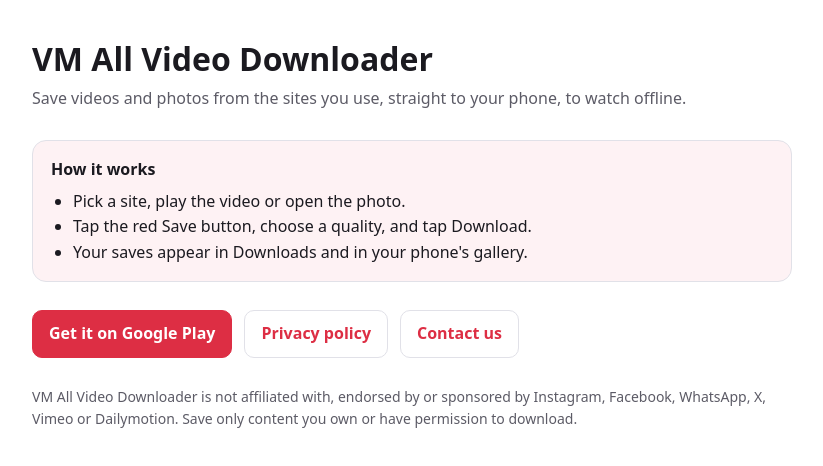
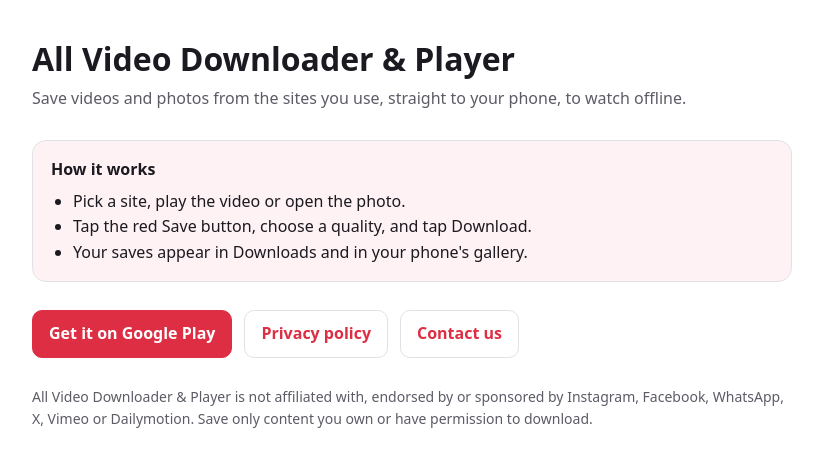
Before and after one commit to geetap05/geetap05.github.io, a plain HTML site: page index.html in a window 1280 px wide. Shown: the whole page, without its empty margins (228-1051 px from the left). Drawn offline with Linux system fonts and the light colour scheme.

Commit message:
Update title and contact email in index.html

```diff
--- a/index.html
+++ b/index.html
@@ -3,7 +3,7 @@
 <head>
 <meta charset="utf-8">
 <meta name="viewport" content="width=device-width, initial-scale=1">
-<title>VM All Video Downloader</title>
+<title>All Video Downloader &amp; Player</title>
 <meta name="description" content="Save videos and photos from the sites you use, straight to your phone.">
 <style>
   :root { --ink: #1B1A20; --ink-2: #5C5B66; --line: #E1E1E8; --brand: #DD2E44; --bg: #FFFFFF; --wash: #FEF2F4; }
@@ -22,7 +22,7 @@
 </head>
 <body>
 <main>
-  <h1>VM All Video Downloader</h1>
+  <h1>All Video Downloader &amp; Player</h1>
   <p class="tag">Save videos and photos from the sites you use, straight to your phone, to watch offline.</p>
 
   <div class="card">
@@ -37,10 +37,10 @@
   <div class="links">
     <a class="main" href="https://play.google.com/store/apps/details?id=com.vidma.allvideodownloader.allinonevideovtm">Get it on Google Play</a>
     <a href="privacy_policy.html">Privacy policy</a>
-    <a href="mailto:mtalert001@gmail.com">Contact us</a>
+    <a href="mailto:cameraandvoicehub@gmail.com">Contact us</a>
   </div>
 
-  <p class="note">VM All Video Downloader is not affiliated with, endorsed by or sponsored by Instagram, Facebook, WhatsApp, X, Vimeo or Dailymotion. Save only content you own or have permission to download.</p>
+  <p class="note">All Video Downloader &amp; Player is not affiliated with, endorsed by or sponsored by Instagram, Facebook, WhatsApp, X, Vimeo or Dailymotion. Save only content you own or have permission to download.</p>
 </main>
 </body>
 </html>
```
